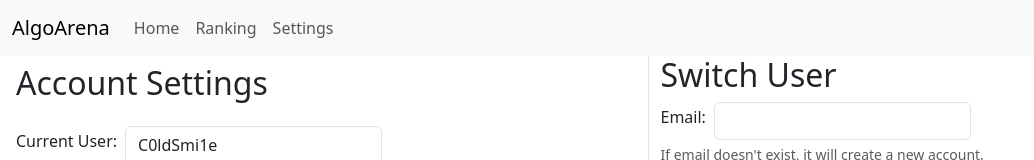
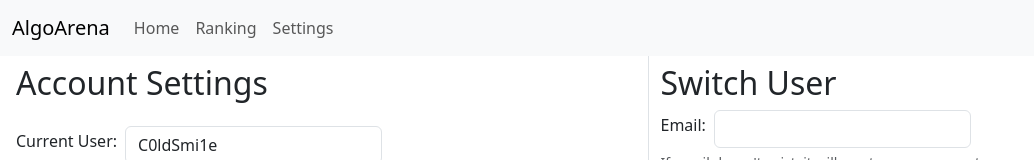
Before and after one commit to Daniel777y/AlgoArena, a React (Vite) app: page /settings in a window 1280 px wide. Shown: the top 160 px of the page, without its empty margins (0-1034 px from the left). Built offline with nearby package versions, Linux system fonts and the light colour scheme; no server answers; the database is empty.

Commit message:
fix leetcode api NaN bug & update readme

```diff
--- a/src/apis/fetchAccountInfo.js
+++ b/src/apis/fetchAccountInfo.js
@@ -72,13 +72,13 @@ const getLeetcodeAccountInfo = async (handle) => {
     const contests = data.contestParticipation.map((item) => (JSON.stringify({
       contestName: item.contest.title,
       rank: item.ranking,
-      rating: Math.round(item.rating),
+      rating: item.rating ? Math.round(item.rating) : 1500,
       timestamp: item.contest.startTime,
     })));
     return {
       platform: "leetcode",
       handle: handle,
-      rating: Math.round(data.contestRating),
+      rating: data.contestRating ? Math.round(data.contestRating) : 1500,
       contests,
     };
   } catch (e) {
--- a/src/components/SettingAccount.jsx
+++ b/src/components/SettingAccount.jsx
@@ -15,9 +15,9 @@ const SettingAccount = () => {
   const { userInfo, setUserInfo } = useUserInfo();
   const { accounts, setAccounts } = useAccounts();
 
-  const [username, setUsername] = useState(userInfo.username);
-  const [currentPlatformIndex, setCurrentPlatformIndex] = useState(0);
-  const [handle, setHandle] = useState("");
+  const [ username, setUsername ] = useState(userInfo.username);
+  const [ currentPlatformIndex, setCurrentPlatformIndex ] = useState(0);
+  const [ handle, setHandle ] = useState("");
   const navigate = useNavigate();
 
   const updateUserRating = async (newRating) => {
@@ -92,8 +92,8 @@ const SettingAccount = () => {
     };
 
     await updateAccount();
+    setHandle("");
     alert("Account added successfully.");
-    setHandle("");
   };
 
   const onDeleleAccount = async (id) => {
--- a/src/components/SettingUser.jsx
+++ b/src/components/SettingUser.jsx
@@ -83,7 +83,7 @@ const SettingUser = () => {
 
   return (
     <div className="col">
-      <h2 className="form-title">Switch User</h2>
+      <h2 className="form-title mt-2">Switch User</h2>
       <form className="" onSubmit={onSwitchUser}>
         <div className="row g-2 align-items-center">
           <label htmlFor="email" className="form-label col-auto">
```
Also changed, not shown: 1 other file (tests, documents, lock files or other folders).
